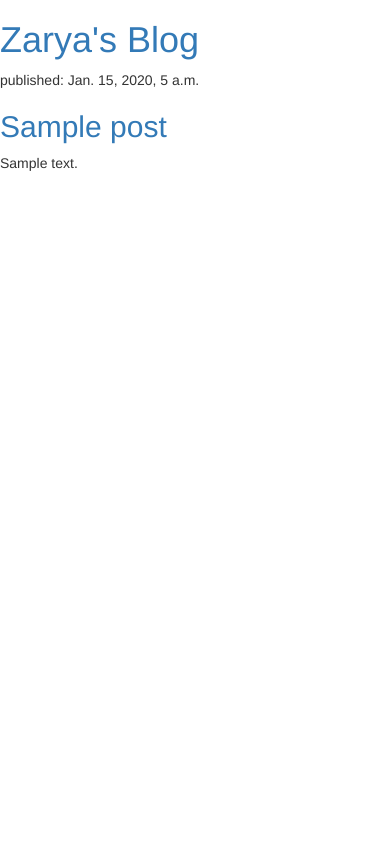
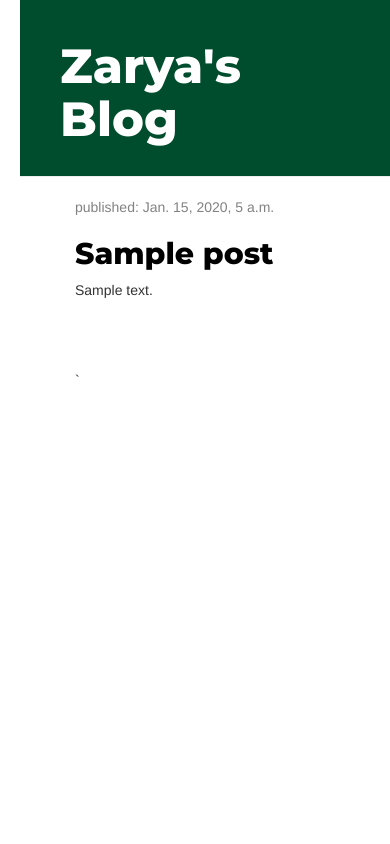
Before and after one commit to olamideajasin/zarya_blog, a Django app: page / in a window 390 px wide. Run offline with Django 3.2, Linux system fonts and the light colour scheme; tables that the repository leaves empty hold one stand-in row (values such as "Sample post"); some libraries are stand-ins or nearby versions.

Commit message:
CSS Complete

```diff
--- a/blog/static/css/blog.css
+++ b/blog/static/css/blog.css
@@ -1,8 +1,55 @@
 h1 a, h2 a {
     color: #004d2d;
-    font-family: 'Lobster';
+    font-family: 'Montserrat';
 }
 
 body {
-    padding-left: 15px;
+    padding-left: 20px;
 }
+
+.page-header {
+    background-color: #004d2d;
+    margin-top: 0;
+    padding: 20px 20px 20px 40px;
+}
+
+.page-header h1, .page-header h1 a, .page-header h1 a:visited, .page-header h1 a:Active {
+    color:#ffffff;
+    font-size: 36pt;
+    text-decoration:none;
+}
+
+.content {
+    margin-left: 40px;
+}
+
+h1, h2, h3, h4 {
+    font-family: 'Montserrat', sans-serif;
+}
+
+.date{
+    color: #828282;
+}
+
+.save{
+    float:right;
+}
+
+.post-form textarea, .post-form input{
+    width: 100%;
+}
+
+.topmenu, .top-menu:hover, .top-menu:visited {
+    color: #ffffff;
+    float: right;
+    font-size: 26pt;
+    margin-right: 20px;
+}
+
+.post {
+    margin-bottom: 70px;
+}
+
+.post h2 a, .post h2 a:visited {
+    color: #000000
+}
--- a/blog/templates/blog/post_list.html
+++ b/blog/templates/blog/post_list.html
@@ -1,20 +1,32 @@
+{% load static %}
 <html>
     <head>
         <title>Zarya's Blog</title>
         <link rel="stylesheet" href="//maxcdn.bootstrapcdn.com/bootstrap/3.2.0/css/bootstrap.min.css">
         <link rel="stylesheet" href="//maxcdn.bootstrapcdn.com/bootstrap/3.2.0/css/bootstrap-theme.min.css">
+        <link rel="stylesheet" href="{% static 'css/blog.css' %}">
+        <link href="https://fonts.googleapis.com/css?family=Montserrat:800&display=swap" rel="stylesheet">
     </head>
     <body>
-        <div>
+        <div class="page-header">
             <h1><a href="/">Zarya's Blog</a></h1>
         </div>
 
-        {% for post in posts %}
-            <div>
-                <p>published: {{ post.published_date}}</p>
-                <h2><a href=''>{{ post.title}}</a></h2>
-                <p>{{post.text|linebreaksbr}}</p>
+        <div class="content container">
+            <div class="row">
+                <div class="col-md-8">
+                    {% for post in posts %}
+                        <div class="post">
+                            <div class="date">
+                                <p>published: {{ post.published_date }}</p>
+                            </div>
+                            <h2><a href="">{{ post.title }}</a></h2>
+                            <p>{{ post.text|linebreaksbr }}</p>
+                        </div>
+                    {% endfor %}`
+                </div>
             </div>
-        {% endfor %}
+        </div>
+
     </body>
 </html>
```
